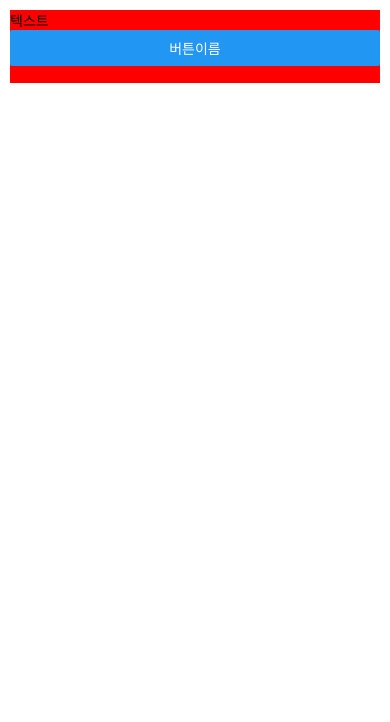
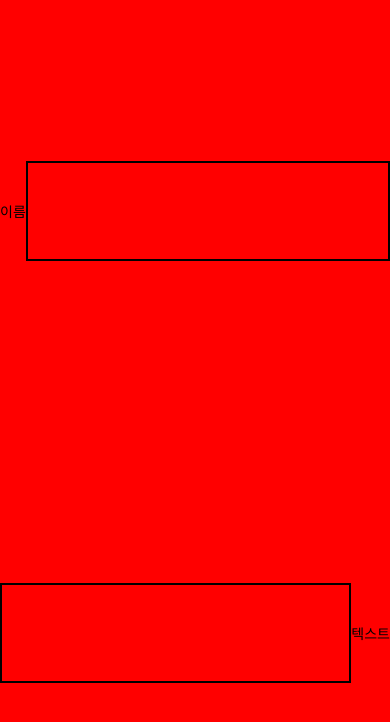
Before and after one commit to ho8ae/FlavorHouse, a React Native app in the folder front/: screen / in a window 390 px wide. Shown: the top 722 px of the page. Built offline with nearby package versions, Linux system fonts and the light colour scheme.

Commit message:
learn: flexBox and 이벤트 처리 학습

```diff
--- a/front/App.tsx
+++ b/front/App.tsx
@@ -1,4 +1,4 @@
-import React from 'react';
+import React, {useState} from 'react';
 import {
   Button,
   SafeAreaView,
@@ -9,14 +9,28 @@ import {
 } from 'react-native';
 
 function App() {
+  const [name, setName] = useState('');
+
+  // e로 안 받고 바로 text로 받을 수 있음
+  const handleChangeInput = (text: string) => {
+    console.log(text);
+    setName(text);
+  };
+
   return (
-    <SafeAreaView>
+    <SafeAreaView style={styles.container}>
       {/* 노치 영역을 침범하지 않기 위해 SafeArea 사용 함 */}
-      <View style={styles.container}>
-        {/* 이렇게 View를 또 감싸면 텍스트가 노치를 침버맣지 않음 */}
+      <View style={styles.inputContainer}>
+        <Text>이름</Text>
+        <TextInput
+          style={styles.input}
+          value={name}
+          onChangeText={handleChangeInput}
+        />
+      </View>
+      <View style={styles.inputContainer}>
+        <TextInput style={styles.input} />
         <Text>텍스트</Text>
-        <Button title="버튼이름" onPress={() => console.log('클릭됨!')} />
-        <TextInput />
       </View>
     </SafeAreaView>
   );
@@ -25,10 +39,21 @@ function App() {
 const styles = StyleSheet.create({
   //css는 웹가 다르게 카멜케이스로 되어있음
   container: {
+    flex: 1,
+    backgroundColor: 'yellow',
+  },
+  input: {
+    flex: 1,
+    borderWidth: 2,
+    borderColor: 'black',
+    height: 100,
+    width: 100,
+  },
+  inputContainer: {
+    flex: 1,
     backgroundColor: 'red',
-    margin: '10%',
-    marginHorizontal: 10,
-    marginVertical: 10,
+    flexDirection: 'row',
+    alignItems: 'center',
   },
 });
 
```
